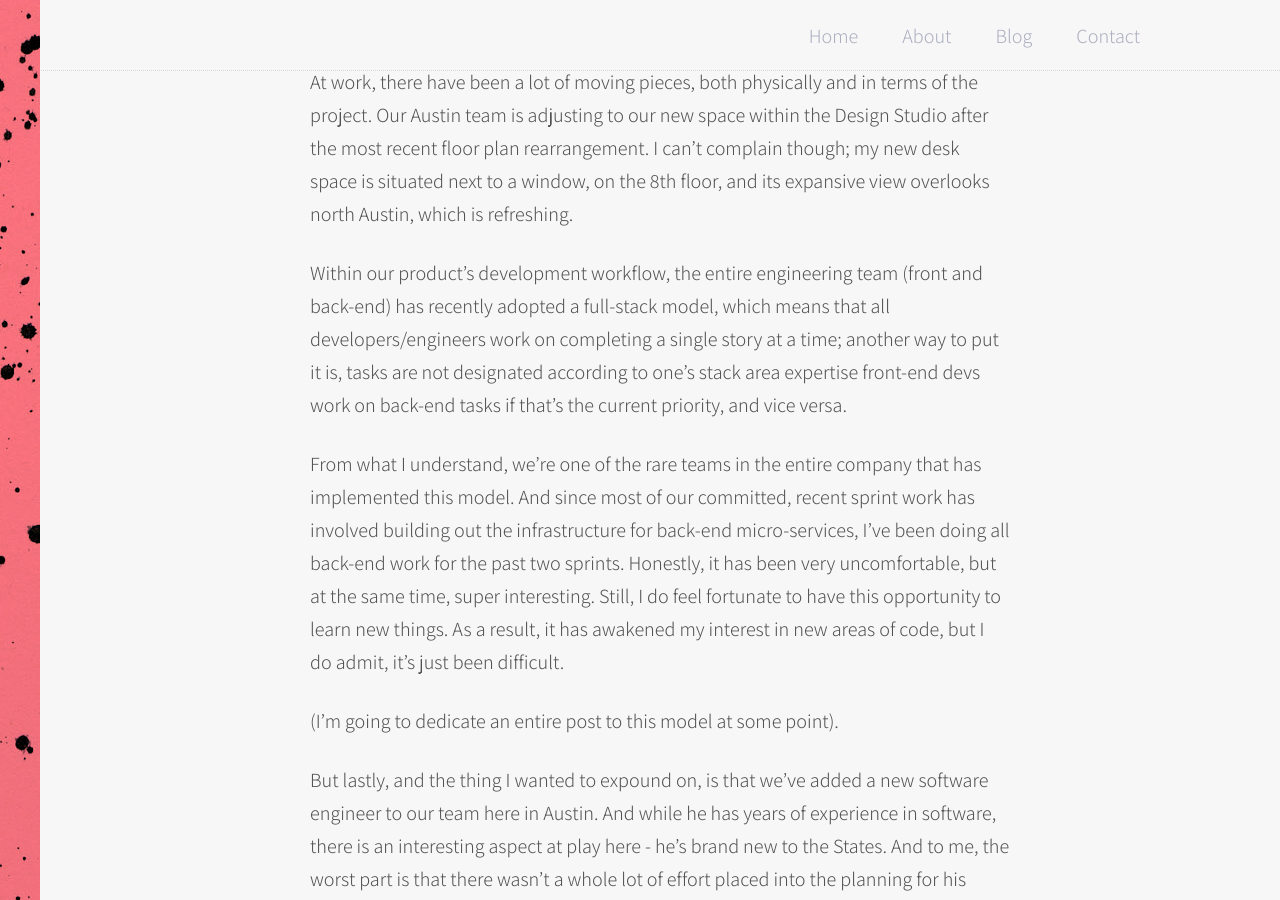
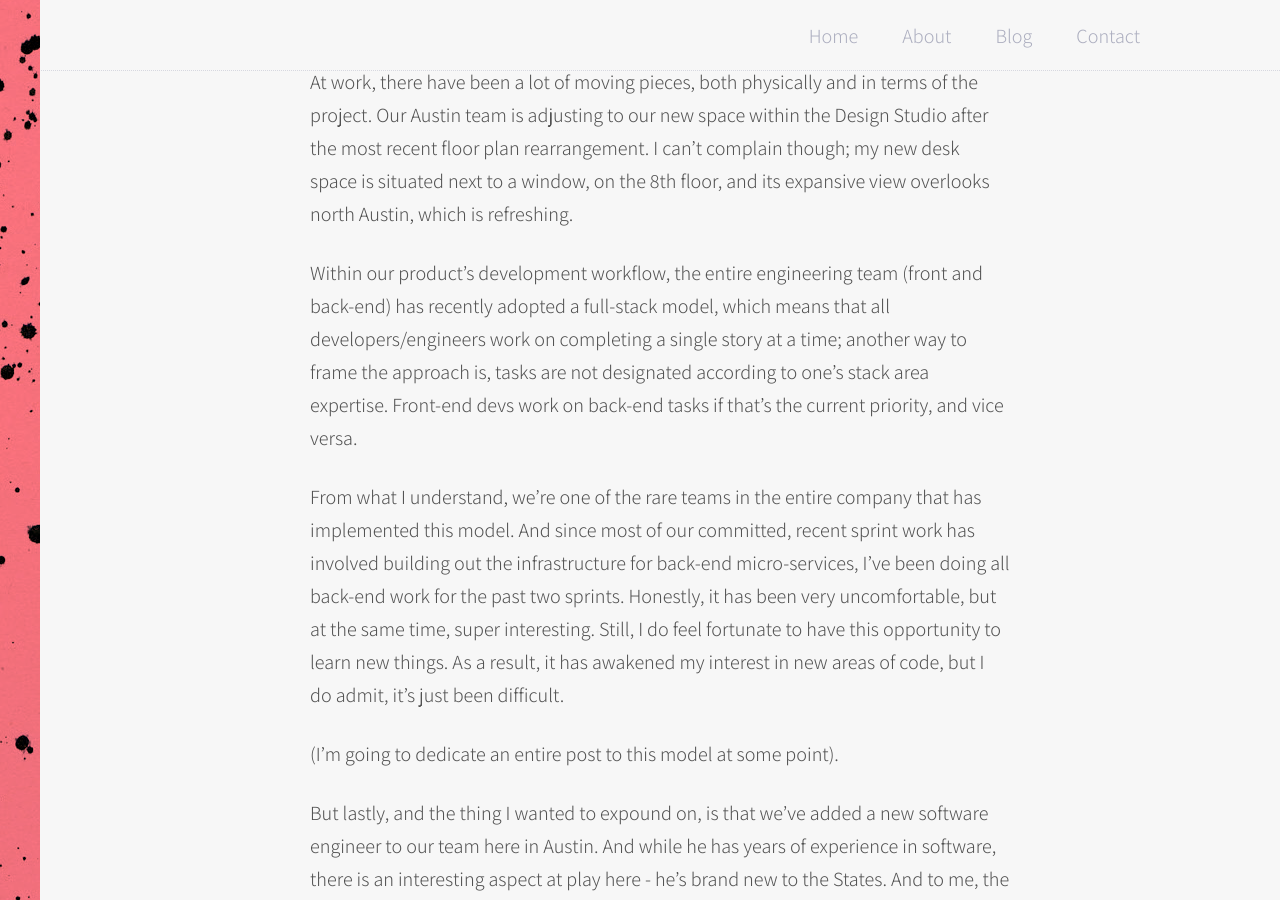
Before and after one commit to techtolentino/techtolentino.github.io, a Jekyll site: the page built from _posts/2016-08-02-welcome-to-the-squad.md, in a window 1280 px wide and 900 px high, scrolled down 462 px. Built offline with Jekyll 4.4.1, drawn with Linux system fonts in a browser that asks for light colours.

Commit message:
edits to post

```diff
--- a/_posts/2016-08-02-welcome-to-the-squad.md
+++ b/_posts/2016-08-02-welcome-to-the-squad.md
@@ -10,7 +10,7 @@ It's been a hectic week.
 
 At work, there have been a lot of moving pieces, both physically and in terms of the project. Our Austin team is adjusting to our new space within the Design Studio after the most recent floor plan rearrangement. I can't complain though; my new desk space is situated next to a window, on the 8th floor, and its expansive view overlooks north Austin, which is refreshing.
 
-Within our product's development workflow, the entire engineering team (front and back-end) has recently adopted a full-stack model, which means that all developers/engineers work on completing a single story at a time; another way to put it is, tasks are not designated according to one's stack area expertise front-end devs work on back-end tasks if that's the current priority, and vice versa.
+Within our product's development workflow, the entire engineering team (front and back-end) has recently adopted a full-stack model, which means that all developers/engineers work on completing a single story at a time; another way to frame the approach is, tasks are not designated according to one's stack area expertise. Front-end devs work on back-end tasks if that's the current priority, and vice versa.
 
 From what I understand, we're one of the rare teams in the entire company that has implemented this model. And since most of our committed, recent sprint work has involved building out the infrastructure for back-end micro-services, I've been doing all back-end work for the past two sprints. Honestly, it has been very uncomfortable, but at the same time, super interesting. Still, I do feel fortunate to have this opportunity to learn new things. As a result, it has awakened my interest in new areas of code, but I do admit, it's just been difficult.
 
```
